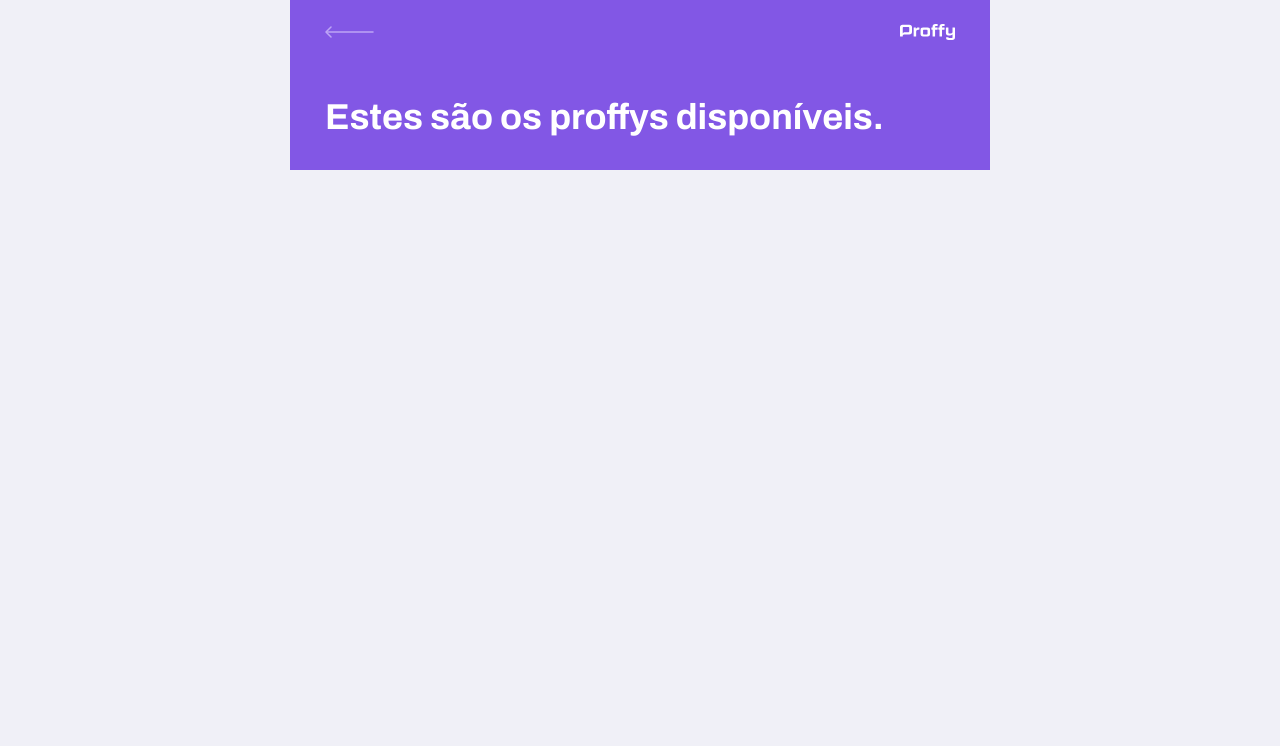
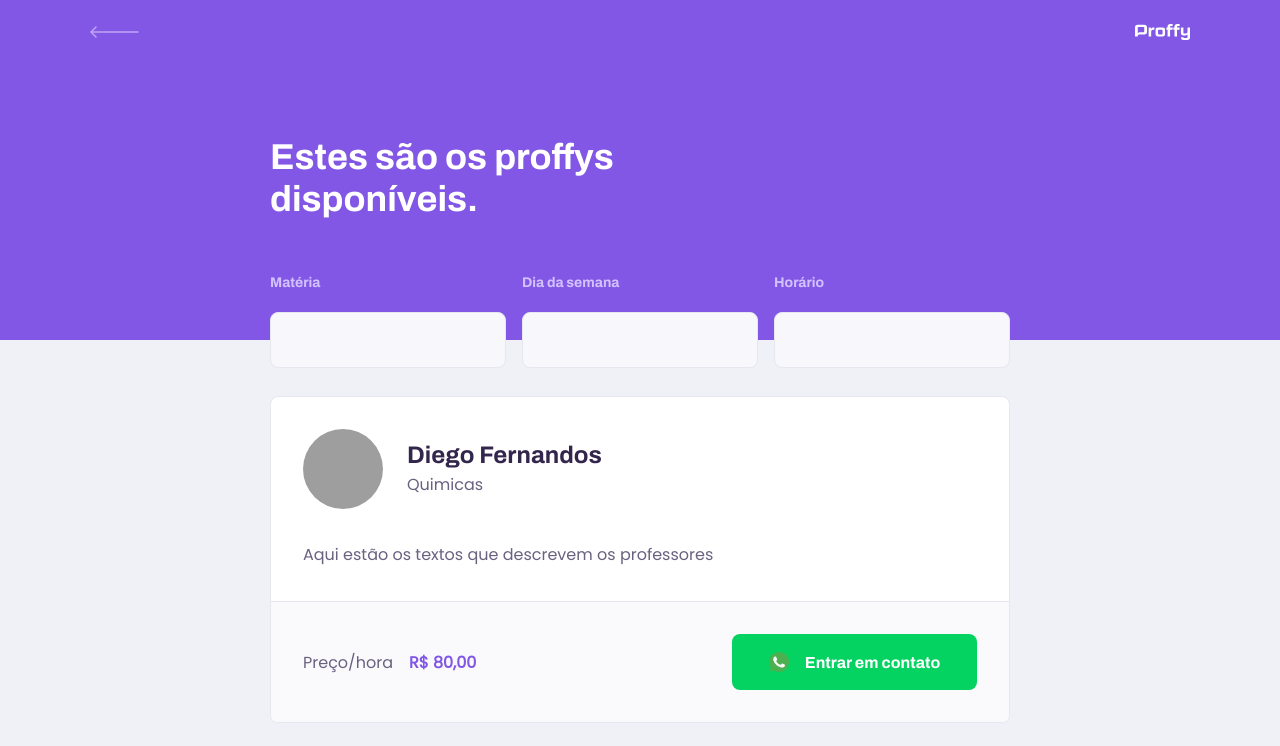
Before and after one commit to fernandonetom/Proffy, a React (Create React App) app in the folder web/: page /study in a window 1280 px wide. Shown: the top 746 px of the page. Built offline with nearby package versions, Linux system fonts and the light colour scheme; grey boxes are pictures that could not be loaded.

Commit message:
TeacherList and Item component

```diff
--- /dev/null
+++ b/web/src/components/PageHeader/index.tsx
@@ -0,0 +1,29 @@
+import React from "react";
+import { Link } from "react-router-dom";
+import logoImg from "../../assets/images/logo.svg";
+import backIcon from "../../assets/images/icons/back.svg";
+import "./styles.css";
+interface PageHeaderProps {
+	title: string;
+}
+
+const PageHeader: React.FC<PageHeaderProps> = (props) => {
+	return (
+		<>
+			<header className="page-header">
+				<div className="top-bar-container">
+					<Link to="/">
+						<img src={backIcon} alt="Voltar" />
+					</Link>
+					<img src={logoImg} alt="Proffy" />
+				</div>
+
+				<div className="header-content">
+					<strong>{props.title}</strong>
+					{props.children}
+				</div>
+			</header>
+		</>
+	);
+};
+export default PageHeader;
--- /dev/null
+++ b/web/src/components/PageHeader/styles.css
@@ -0,0 +1,57 @@
+.page-header {
+	display: flex;
+	flex-direction: column;
+	background-color: var(--color-primary);
+}
+.page-header .top-bar-container {
+	width: 90%;
+	margin: 0 auto;
+	display: flex;
+	justify-content: space-between;
+	align-items: center;
+	color: var(--color-text-in-primary);
+	padding: 1.6rem 0;
+}
+.page-header .top-bar-container a {
+	height: 3.2rem;
+	transition: opacity 0.2s;
+}
+.page-header .top-bar-container a:hover {
+	opacity: 0.6;
+}
+
+.page-header .top-bar-container > img {
+	height: 1.6rem;
+}
+.page-header .header-content {
+	width: 90%;
+	margin: 0 auto;
+	position: relative;
+	margin: 3.2rem auto;
+}
+.page-header .header-content {
+	font: 700 3.6rem Archivo;
+	line-height: 4.2rem;
+	color: var(--color-title-in-primary);
+}
+@media (min-width: 700px) {
+	.page-header {
+		height: 340px;
+	}
+	.page-header .top-bar-container {
+		max-width: 1100px;
+	}
+	.page-header .header-content {
+		flex: 1;
+		max-width: 740px;
+		margin: 0 auto;
+		padding-bottom: 48px;
+		display: flex;
+		flex-direction: column;
+		justify-content: center;
+		align-items: flex-start;
+	}
+	.page-header .header-content strong {
+		max-width: 350px;
+	}
+}
--- /dev/null
+++ b/web/src/components/TeacherItem/index.tsx
@@ -0,0 +1,33 @@
+import React from "react";
+import whatsappicon from "../../assets/images/icons/whatsapp.svg";
+import "./styles.css";
+
+export default function TeacherItem() {
+	return (
+		<>
+			<article className="teacher-item">
+				<header>
+					<img
+						src="https://avatars3.githubusercontent.com/u/6287961?s=460&u=97514920df72e0f72cf9854271cd4ddce7f8fb12&v=4"
+						alt=""
+					/>
+					<div>
+						<strong>Diego Fernandos</strong>
+						<span>Quimicas</span>
+					</div>
+				</header>
+				<p>Aqui estão os textos que descrevem os professores</p>
+				<footer>
+					<p>
+						Preço/hora
+						<strong>R$ 80,00</strong>
+					</p>
+					<button type="button">
+						<img src={whatsappicon} alt="" />
+						Entrar em contato
+					</button>
+				</footer>
+			</article>
+		</>
+	);
+}
--- /dev/null
+++ b/web/src/components/TeacherItem/styles.css
@@ -0,0 +1,87 @@
+.teacher-item {
+	background: var(--color-box-base);
+	border: 1px solid var(--color-line-in-white);
+	border-radius: 0.8rem;
+	margin-top: 2.4rem;
+	overflow: hidden;
+}
+.teacher-item header {
+	padding: 3.2rem 2rem;
+	display: flex;
+	align-items: center;
+}
+.teacher-item header img {
+	width: 8rem;
+	height: 8rem;
+	border-radius: 50%;
+}
+.teacher-item header div {
+	margin-left: 2.4rem;
+}
+.teacher-item header div strong {
+	font: 700 2.4rem Archivo;
+	display: block;
+	color: var(--color-text-title);
+}
+.teacher-item header div span {
+	font-size: 1.6rem;
+	display: block;
+	margin-top: 0.4rem;
+}
+.teacher-item > p {
+	padding: 0 1rem;
+	font-size: 1.6rem;
+	line-height: 2.8rem;
+}
+.teacher-item footer {
+	padding: 3.2rem 2rem;
+	background-color: var(--color-box-footer);
+	border-top: 1px solid var(--color-line-in-white);
+	margin-top: 3.2rem;
+	display: flex;
+	align-items: center;
+	justify-content: space-between;
+}
+.teacher-item footer p strong {
+	color: var(--color-primary);
+	font-size: 1.6rem;
+	display: block;
+}
+.teacher-item footer button {
+	width: 20rem;
+	height: 5.6rem;
+	background-color: var(--color-secundary);
+	color: var(--color-button-text);
+	border: 0;
+	border-radius: 0.8rem;
+	cursor: pointer;
+	font: 700 1.4rem Archivo;
+	display: flex;
+	align-items: center;
+	justify-content: space-evenly;
+	transition: 0.2s;
+}
+.teacher-item footer button:hover {
+	background-color: var(--color-secundary-dark);
+}
+@media (min-width: 700px) {
+	.teacher-item header,
+	.teacher-item footer {
+		padding: 3.2rem;
+	}
+	.teacher-item > p {
+		padding: 0 3.2rem;
+	}
+	.teacher-item footer p strong {
+		display: initial;
+		margin-left: 1.6rem;
+	}
+	.teacher-item footer button {
+		width: 24.5rem;
+		font-size: 1.6rem;
+		justify-content: center;
+	}
+	.teacher-item footer button img {
+		margin-right: 1.6rem;
+	}
+}
--- a/web/src/pages/TeacherForm/index.tsx
+++ b/web/src/pages/TeacherForm/index.tsx
@@ -1,9 +1,12 @@
 import React from "react";
+import PageHeader from "../../components/PageHeader";
 
 export default function TeacherForm() {
 	return (
 		<>
-			<h1>Teachers Form</h1>
+			<div id="page-teacher-form" className="container">
+				<PageHeader title="Que incrível que você quer dar aulas." />
+			</div>
 		</>
 	);
 }
--- a/web/src/pages/TeacherList/index.tsx
+++ b/web/src/pages/TeacherList/index.tsx
@@ -1,24 +1,38 @@
 import React from "react";
-import { Link } from "react-router-dom";
-import logoImg from "../../assets/images/logo.svg";
-import backIcon from "../../assets/images/icons/back.svg";
+
 import "./styles.css";
+import PageHeader from "../../components/PageHeader";
+import TeacherItem from "../../components/TeacherItem";
+
 export default function TeacherList() {
 	return (
 		<>
 			<div id="page-teacher-list" className="container">
-				<header className="page-header">
-					<div className="top-bar-container">
-						<Link to="/">
-							<img src={backIcon} alt="Voltar" />
-						</Link>
-						<img src={logoImg} alt="Proffy" />
-					</div>
+				<PageHeader title="Estes são os proffys disponíveis.">
+					<form id="search-teachers">
+						<div className="input-block">
+							<label htmlFor="subject">Matéria</label>
+							<input type="text" id="subject" />
+						</div>
+						<div className="input-block">
+							<label htmlFor="week_day">Dia da semana</label>
+							<input type="text" id="subject" />
+						</div>
+						<div className="input-block">
+							<label htmlFor="time">Horário</label>
+							<input type="text" id="time" />
+						</div>
+					</form>
+				</PageHeader>
 
-					<div className="header-content">
-						<strong>Estes são os proffys disponíveis.</strong>
-					</div>
-				</header>
+				<main>
+					<TeacherItem />
+					<TeacherItem />
+					<TeacherItem />
+					<TeacherItem />
+					<TeacherItem />
+					<TeacherItem />
+				</main>
 			</div>
 		</>
 	);
--- a/web/src/pages/TeacherList/styles.css
+++ b/web/src/pages/TeacherList/styles.css
@@ -2,39 +2,65 @@
 	width: 100vw;
 	height: 100vh;
 }
-.page-header {
-	display: flex;
-	flex-direction: column;
-	background-color: var(--color-primary);
+
+#search-teachers {
+	margin-top: 3.2rem;
 }
-.page-header .top-bar-container {
+#search-teachers label {
+	color: var(--color-text-in-primary);
+}
+#search-teachers .input-block {
+	position: relative;
+}
+#search-teachers .input-block + .input-block {
+	margin-top: 1.4rem;
+}
+#search-teachers .input-block label {
+	font-size: 1.4rem;
+}
+#search-teachers .input-block input {
+	width: 100%;
+	height: 5.6rem;
+	margin-top: 0.8rem;
+	border-radius: 0.8rem;
+	background-color: var(--color-input-background);
+	border: 1px solid var(--color-line-in-white);
+	outline: 0;
+	padding: 0 1.6rem;
+	font: 1.6rem Archivo;
+}
+#search-teachers .input-block:focus-within::after {
+	width: calc(100% - 3.2rem);
+	height: 0.2rem;
+	content: "";
+	background: var(--color-primary-light);
+	position: absolute;
+	left: 1.6rem;
+	right: 1.6rem;
+	bottom: 0;
+}
+#page-teacher-list main {
+	margin: 3.2rem auto;
 	width: 90%;
-	margin: 0 auto;
-	display: flex;
-	justify-content: space-between;
-	align-items: center;
-	color: var(--color-text-in-primary);
-	padding: 1.6rem 0;
-}
-.page-header .top-bar-container a {
-	height: 3.2rem;
-	transition: opacity 0.2s;
-}
-.page-header .top-bar-container a:hover {
-	opacity: 0.6;
 }
 
-.page-header .top-bar-container > img {
-	height: 1.6rem;
+@media (min-width: 700px) {
+	#page-teacher-list {
+		max-width: 100%;
+	}
+	#search-teachers {
+		display: grid;
+		grid-template-columns: repeat(3, 1fr);
+		column-gap: 16px;
+		position: absolute;
+		bottom: -28px;
+	}
+	#search-teachers .input-block + .input-block {
+		margin-top: 0;
+	}
+	#page-teacher-list main {
+		padding: 3.2rem 0;
+		max-width: 740px;
+		margin: 0 auto;
+	}
 }
-.page-header .header-content {
-	width: 90%;
-	margin: 0 auto;
-	position: relative;
-	margin: 3.2rem auto;
-}
-.page-header .header-content {
-	font: 700 3.6rem Archivo;
-	line-height: 4.2rem;
-	color: var(--color-title-in-primary);
-}
--- a/web/src/styles/global.css
+++ b/web/src/styles/global.css
@@ -49,6 +49,7 @@
 button,
 textarea {
 	font: 500 1.6rem Poppins;
+	color: var(--color-text-base);
 }
 
 .container {
```
